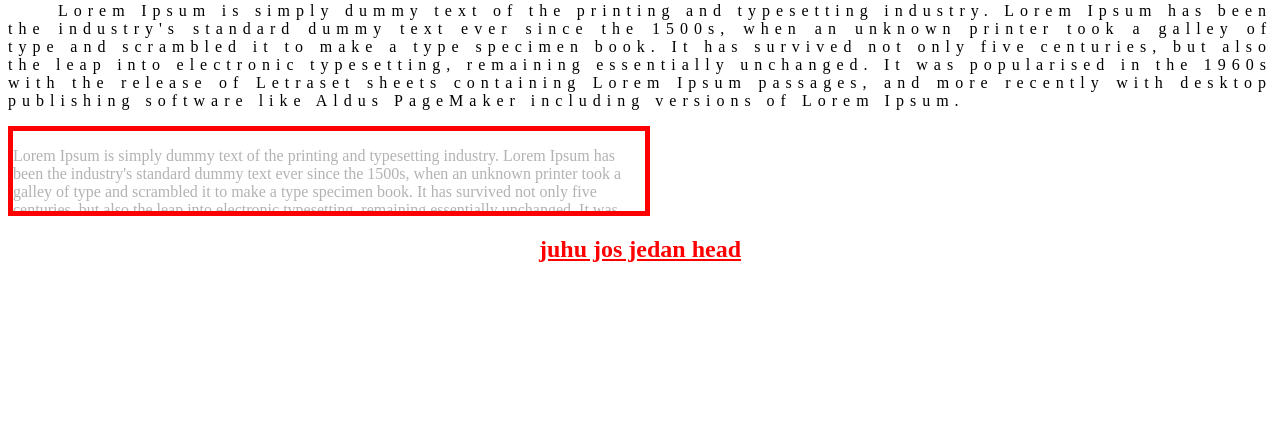
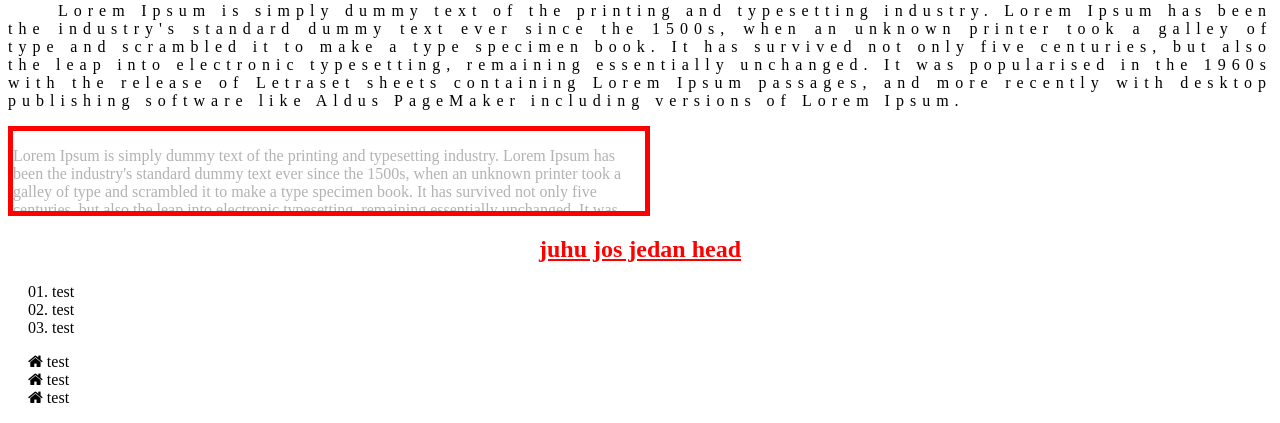
Before and after one commit to devAbu/abocUcenje, a PHP site: page /zadatak3.html in a window 1280 px wide. Shown: the part 472-895 px from the top of the page. Before the commit the page ends 734 px from the top, so only its background shows below. Run offline with PHP 8.4, Linux system fonts and the light colour scheme.

Commit message:
ispravke

```diff
--- a/kiseli/zadatak3/css/trica.css
+++ b/kiseli/zadatak3/css/trica.css
@@ -12,6 +12,7 @@
   background:brown ;
    height:120px;
     width:100%;
+
 }
 
 
@@ -31,13 +32,13 @@
 
 }
 
+
 .sokiLink{
 
   text-shadow: 4px 1px #FF0000;
-  text-decoration: none;
+   text-decoration: none;
 
 }
-
 
 
 #soki51{
@@ -52,6 +53,7 @@
   text-indent: 50px;
     text-align: justify;
      letter-spacing: 6px;
+
 }
 
 
@@ -74,14 +76,13 @@ div.soki67{
 
 
 #soki69{
+
 text-align: center;
-color:red;
-text-decoration: underline;
-
-
-
+ color:red;
+  text-decoration: underline;
 
 }
+
 
 .soki63{
 
@@ -92,3 +93,19 @@ text-decoration: underline;
 
 
 .soki63:hover {opacity: 5}
+
+
+#sokic7 {
+
+    list-style-type: none;
+     margin-left: -20px;
+
+}
+
+
+#soki72{
+
+list-style-type:none;
+ margin-left: -20px;
+
+}
--- a/kiseli/zadatak3/zadatak3.html
+++ b/kiseli/zadatak3/zadatak3.html
@@ -15,15 +15,14 @@
 
             <link rel="icon" href="slike/oma1.jpg">
              <link rel="stylesheet" type="text/css" href="css/trica.css">
+              <link rel="stylesheet" href="https://cdnjs.cloudflare.com/ajax/libs/font-awesome/4.7.0/css/font-awesome.min.css">
 
 
    </head>
 
 
 
-
   <body>
-
 
 
 
@@ -44,8 +43,6 @@
      <p id="par2" class="soki3">"ograniceni paragraf"</p>
 
    </div>
-
-
 
 
 
@@ -71,7 +68,10 @@
 
       </table>
 
+
+
       <br>
+
 
 
      <div class="soki53" id="sokih1">
@@ -79,20 +79,42 @@
      </div>
 
 
+
       <a id="soki50" class="sokiLink" href="url">LINK</a>
 
 
+
 <p id="soki60" class="soki61">Lorem Ipsum is simply dummy text of the printing and typesetting industry. Lorem Ipsum has been the industry's standard dummy text ever since the 1500s, when an unknown printer took a galley of type and scrambled it to make a type specimen book. It has survived not only five centuries, but also the leap into electronic typesetting, remaining essentially unchanged. It was popularised in the 1960s with the release of Letraset sheets containing Lorem Ipsum passages, and more recently with desktop publishing software like Aldus PageMaker including versions of Lorem Ipsum.</p>
+
 
 
 <div id="soki64" class="soki65">
   <div id="soki66" class="soki67">
 
 <p id="soki62" class="soki63">Lorem Ipsum is simply dummy text of the printing and typesetting industry. Lorem Ipsum has been the industry's standard dummy text ever since the 1500s, when an unknown printer took a galley of type and scrambled it to make a type specimen book. It has survived not only five centuries, but also the leap into electronic typesetting, remaining essentially unchanged. It was popularised in the 1960s with the release of Letraset sheets containing Lorem Ipsum   passages, and more recently with desktop publishing software like Aldus PageMaker including versions of Lorem Ipsum.</p>
+
+ </div>
 </div>
-</div>
+
 
 
 <h2 id="soki69" class="soki70">juhu jos jedan head</h2>
 
+
+
+<ol id="sokic7" class="sokic8">
+    <li id="sokic1" class="sokic4" >01. test</li>
+     <li id="sokic2" class="sokic5">02. test</li>
+      <li id="sokic3" class="sokic6">03. test</li>
+</ol>
+
+
+
+ <ul id="soki72" class="w3-ul">
+    <li id="sokic70" class="sokic71"><i class="fa fa-home"></i> test</li>
+     <li id="sokic72" class="sokic73"><i class="fa fa-home"></i> test</li>
+      <li id="sokic74" class="sokic75"><i class="fa fa-home"></i> test</li>
+ </ul>
+
+
   </body>
```
